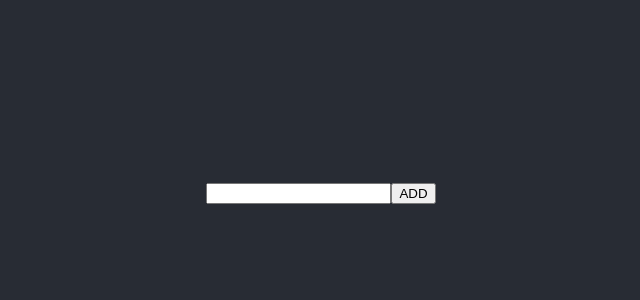
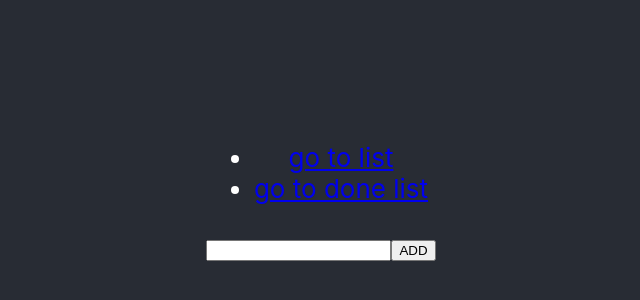
Before and after one commit to twwo/react_todolist, a React (Create React App) app: page / in a window 1280 px wide. Shown: the part 212-512 px from the top of the page, without its empty margins (319-959 px from the left). Built offline with nearby package versions, Linux system fonts and the light colour scheme.

Commit message:
[TODOLIST][Shao, Christopher] feature: implement router

```diff
--- a/src/App.js
+++ b/src/App.js
@@ -1,16 +1,29 @@
-import React from 'react';
-import './App.css';
-import TodoFormContainer from './containers/TodoFormContainer'
-import TodoListContainer from './containers/TodoListContainer'
-import DoneTodoListContainer from './containers/DoneTodoListContainer'
+import React from "react";
+import "./App.css";
+import TodoFormContainer from "./containers/TodoFormContainer";
+import TodoListContainer from "./containers/TodoListContainer";
+import DoneTodoListContainer from "./containers/DoneTodoListContainer"
+import { HashRouter, Route, Link } from "react-router-dom";
 
 function App() {
   return (
     <div className="App">
       <header className="App-header">
-        <TodoListContainer />
+        <React.Fragment>
+          <HashRouter>
+            <ul>
+              <li>
+                <Link to="/">go to list</Link>
+              </li>
+              <li>
+                <Link to="/doneTodoList">go to done list</Link>
+              </li>
+            </ul>
+            <Route exact path="/" component={TodoListContainer}></Route>
+            <Route exact path="/doneTodoList" component={DoneTodoListContainer}></Route>
+          </HashRouter>
+        </React.Fragment>
         <TodoFormContainer />
-        <DoneTodoListContainer />
       </header>
     </div>
   );
--- a/src/components/DoneTodoList/index.jsx
+++ b/src/components/DoneTodoList/index.jsx
@@ -2,6 +2,10 @@ import React from "react";
 import TodoContainer from "../../containers/TodoContainer";
 
 export default class DoneTodoList extends React.Component {
+    componentDidMount(){
+        console.log("1111")
+    }
+
     render() {
         return this.props.todoList.map((todo, index) => (
           <div>
--- a/src/components/Todo/index.jsx
+++ b/src/components/Todo/index.jsx
@@ -5,7 +5,12 @@ export default class Todo extends React.Component {
   constructor(props){
     super(props);
     this.state={className:'undo'}
+
   }
+
+  componentDidMount(){
+    this.setState({className:this.props.value.status==true?'done':'undo'});
+}
 
   deleteTodo = () => {
     this.props.deleteTodo(this.props.index);
```
